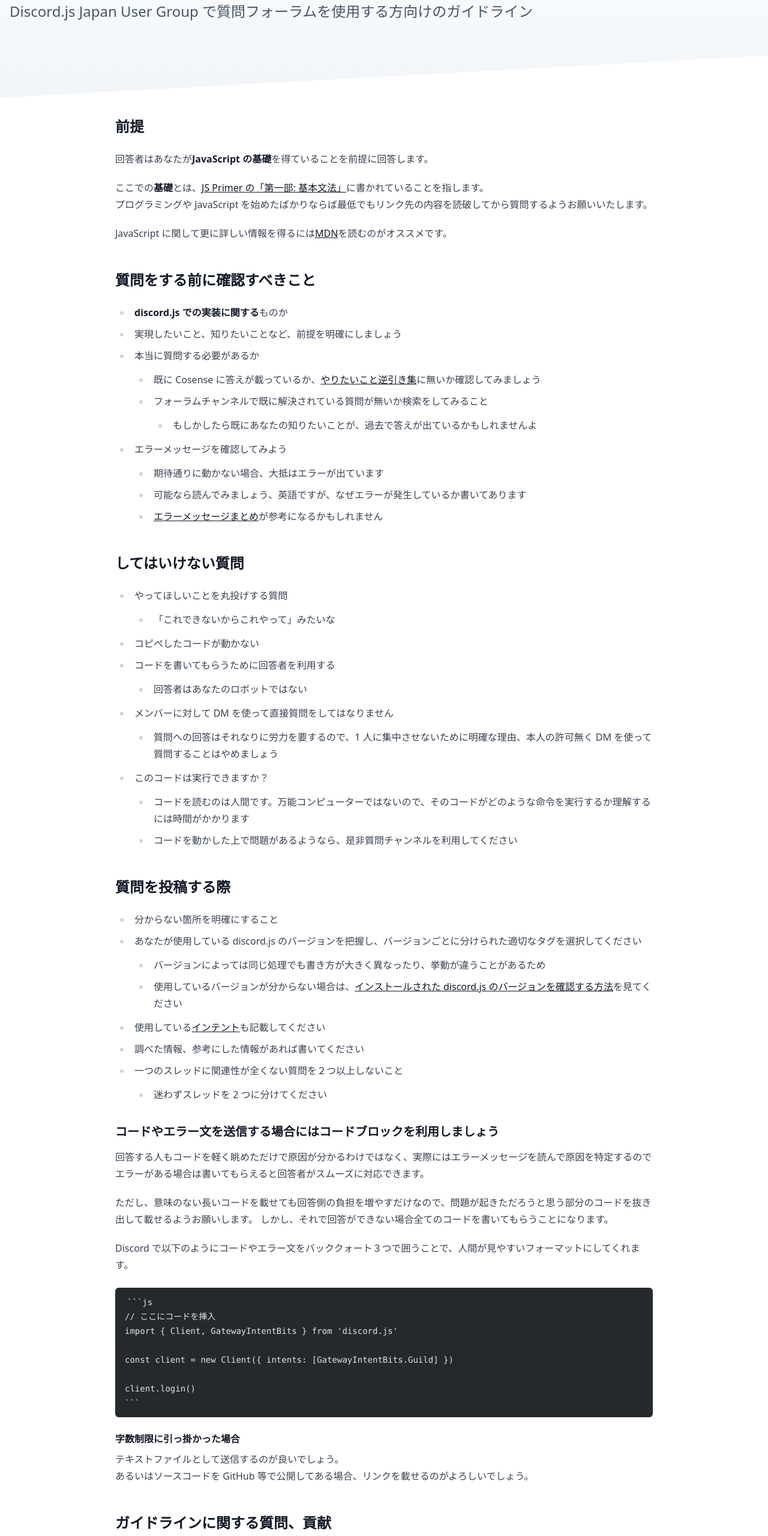
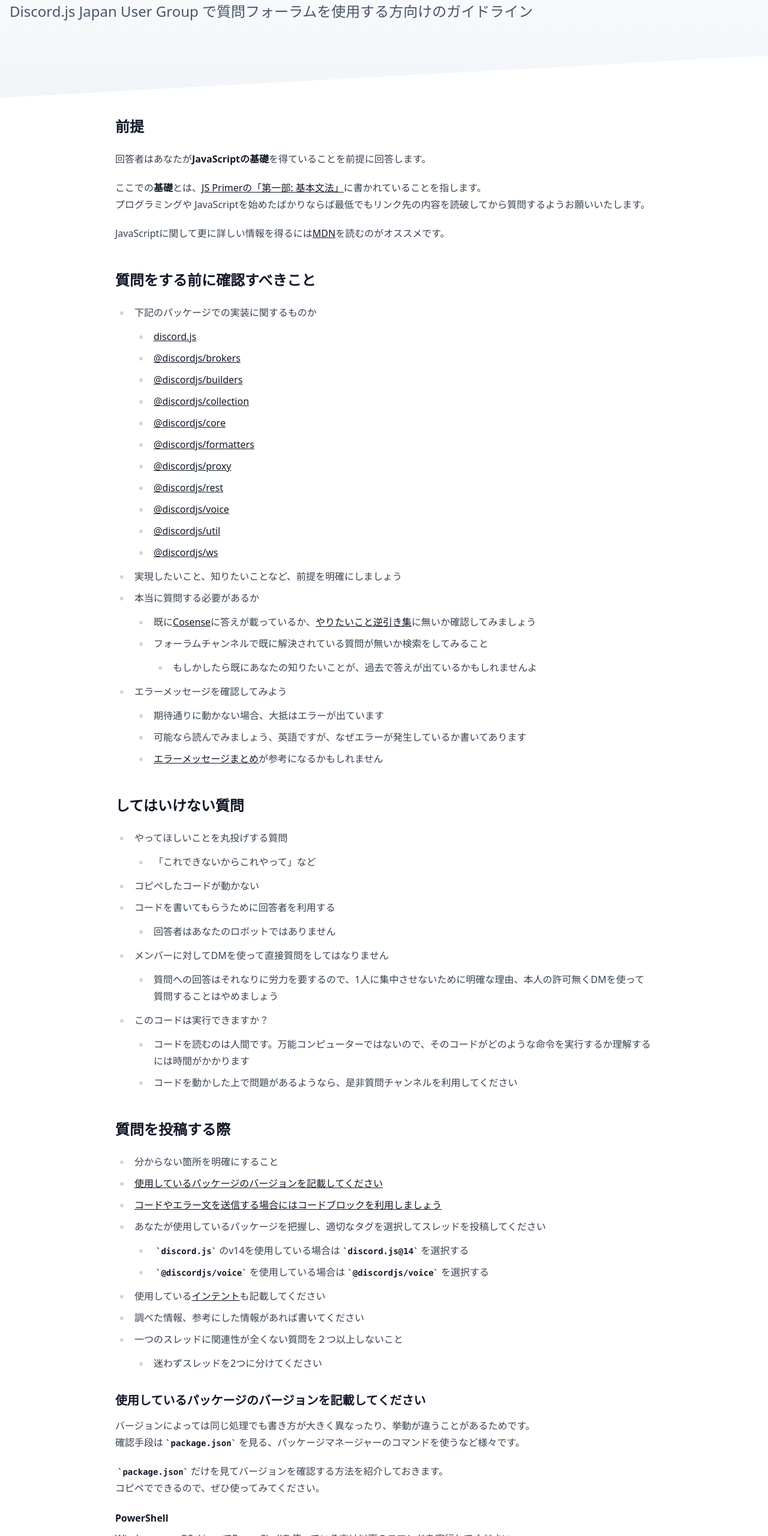
Before and after one commit to discordjs-japan/homepage, an Astro site: page /guidelines/questioner in a window 1280 px wide. Shown: the part 239-2800 px from the top of the page at 60% size. Built offline with nearby package versions, Linux system fonts and the light colour scheme; Astro itself is replaced by a stand-in of ours.

Commit message:
ガイドライン更新

`````diff
--- a/src/pages/guidelines/questioner.mdx
+++ b/src/pages/guidelines/questioner.mdx
@@ -6,19 +6,30 @@
 
 ## 前提
 
-回答者はあなたが**JavaScript の基礎**を得ていることを前提に回答します。
+回答者はあなたが**JavaScriptの基礎**を得ていることを前提に回答します。
 
-ここでの**基礎**とは、[JS Primer の「第一部: 基本文法」](https://jsprimer.net/basic/)に書かれていることを指します。
-プログラミングや JavaScript を始めたばかりならば最低でもリンク先の内容を読破してから質問するようお願いいたします。
+ここでの**基礎**とは、[JS Primerの「第一部: 基本文法」](https://jsprimer.net/basic/)に書かれていることを指します。
+プログラミングや JavaScriptを始めたばかりならば最低でもリンク先の内容を読破してから質問するようお願いいたします。
 
-JavaScript に関して更に詳しい情報を得るには[MDN](https://developer.mozilla.org/ja/docs/Web/JavaScript)を読むのがオススメです。
+JavaScriptに関して更に詳しい情報を得るには[MDN](https://developer.mozilla.org/ja/docs/Web/JavaScript)を読むのがオススメです。
 
 ## 質問をする前に確認すべきこと
 
-- **discord.js での実装に関する**ものか
+- 下記のパッケージでの実装に関するものか
+  - [discord.js](https://github.com/discordjs/discord.js/tree/main/packages/discord.js)
+  - [@discordjs/brokers](https://github.com/discordjs/discord.js/tree/main/packages/brokers)
+  - [@discordjs/builders](https://github.com/discordjs/discord.js/tree/main/packages/builders)
+  - [@discordjs/collection](https://github.com/discordjs/discord.js/tree/main/packages/collection)
+  - [@discordjs/core](https://github.com/discordjs/discord.js/tree/main/packages/core)
+  - [@discordjs/formatters](https://github.com/discordjs/discord.js/tree/main/packages/formatters)
+  - [@discordjs/proxy](https://github.com/discordjs/discord.js/tree/main/packages/proxy)
+  - [@discordjs/rest](https://github.com/discordjs/discord.js/tree/main/packages/rest)
+  - [@discordjs/voice](https://github.com/discordjs/discord.js/tree/main/packages/voice)
+  - [@discordjs/util](https://github.com/discordjs/discord.js/tree/main/packages/util)
+  - [@discordjs/ws](https://github.com/discordjs/discord.js/tree/main/packages/ws)
 - 実現したいこと、知りたいことなど、前提を明確にしましょう
 - 本当に質問する必要があるか
-  - 既に Cosense に答えが載っているか、[やりたいこと逆引き集](https://cosen.se/discordjs-japan/やりたいこと逆引き集)に無いか確認してみましょう
+  - 既に[Cosense](https://cosen.se/discordjs-japan)に答えが載っているか、[やりたいこと逆引き集](https://cosen.se/discordjs-japan/やりたいこと逆引き集)に無いか確認してみましょう
   - フォーラムチャンネルで既に解決されている質問が無いか検索をしてみること
     - もしかしたら既にあなたの知りたいことが、過去で答えが出ているかもしれませんよ
 - エラーメッセージを確認してみよう
@@ -29,12 +40,12 @@
 ## してはいけない質問
 
 - やってほしいことを丸投げする質問
-  - 「これできないからこれやって」みたいな
+  - 「これできないからこれやって」など
 - コピペしたコードが動かない
 - コードを書いてもらうために回答者を利用する
-  - 回答者はあなたのロボットではない
-- メンバーに対して DM を使って直接質問をしてはなりません
-  - 質問への回答はそれなりに労力を要するので、1 人に集中させないために明確な理由、本人の許可無く DM を使って質問することはやめましょう
+  - 回答者はあなたのロボットではありません
+- メンバーに対してDMを使って直接質問をしてはなりません
+  - 質問への回答はそれなりに労力を要するので、1人に集中させないために明確な理由、本人の許可無くDMを使って質問することはやめましょう
 - このコードは実行できますか？
   - コードを読むのは人間です。万能コンピューターではないので、そのコードがどのような命令を実行するか理解するには時間がかかります
   - コードを動かした上で問題があるようなら、是非質問チャンネルを利用してください
@@ -42,13 +53,67 @@
 ## 質問を投稿する際
 
 - 分からない箇所を明確にすること
-- あなたが使用している discord.js のバージョンを把握し、バージョンごとに分けられた適切なタグを選択してください
-  - バージョンによっては同じ処理でも書き方が大きく異なったり、挙動が違うことがあるため
-  - 使用しているバージョンが分からない場合は、[インストールされた discord.js のバージョンを確認する方法](https://cosen.se/discordjs-japan/インストールされたDiscord.jsのバージョンを確認する方法)を見てください
+- [使用しているパッケージのバージョンを記載してください](#使用しているパッケージのバージョンを記載してください)
+- [コードやエラー文を送信する場合にはコードブロックを利用しましょう](#コードやエラー文を送信する場合にはコードブロックを利用しましょう)
+- あなたが使用しているパッケージを把握し、適切なタグを選択してスレッドを投稿してください
+  - `discord.js`のv14を使用している場合は`discord.js@14`を選択する
+  - `@discordjs/voice`を使用している場合は`@discordjs/voice`を選択する
 - 使用している[インテント](https://cosen.se/discordjs-japan/Intents)も記載してください
 - 調べた情報、参考にした情報があれば書いてください
 - 一つのスレッドに関連性が全くない質問を２つ以上しないこと
-  - 迷わずスレッドを 2 つに分けてください
+  - 迷わずスレッドを2つに分けてください
+
+### 使用しているパッケージのバージョンを記載してください
+
+バージョンによっては同じ処理でも書き方が大きく異なったり、挙動が違うことがあるためです。
+確認手段は`package.json`を見る、パッケージマネージャーのコマンドを使うなど様々です。
+
+`package.json`だけを見てバージョンを確認する方法を紹介しておきます。
+コピペでできるので、ぜひ使ってみてください。
+
+#### PowerShell
+
+Windows, macOS, LinuxでPowerShellを使っている方は以下のコマンドを実行してください。
+
+```powershell
+Get-Content ./package.json |
+  Select-String -Pattern '@discordjs/(brokers|builders|collection|core|formatters|proxy|rest|voice|util|ws)|discord\.js' |
+  ForEach-Object {
+    $line = ($_.Line -replace '[",:]', '').Trim()
+    $parts = $line -split '\s+'
+    "{0,-22} {1}" -f $parts[0], $parts[1]
+  }
+```
+
+実行すると、以下のような出力結果が出るはずなので、それをコピペしてください。
+
+```plaintext
+@discordjs/brokers     1.0.0
+@discordjs/builders    1.9.0
+@discordjs/collection  2.1.1
+@discordjs/core        2.0.0
+@discordjs/formatters  0.5.0
+@discordjs/proxy       2.1.1
+@discordjs/rest        2.4.0
+@discordjs/util        1.1.1
+@discordjs/voice       0.17.0
+@discordjs/ws          2.0.0
+discord.js             14.16.3
+```
+
+#### UNIX
+
+UNIX-likeなシェルを使っている方は以下のコマンドを実行してください。
+ただし、`cat`と`grep`、`sed`、`awk`が使える環境であることを前提としています。
+
+```sh
+cat ./package.json \
+  | grep -E '@discordjs/(brokers|builders|collection|core|formatters|proxy|rest|voice|util|ws)|discord\.js' \
+  | sed 's/[",:]//g' \
+  | awk '{ printf "%-22s %s\n", $1, $2 }'
+```
+
+[PowerShellセクション](#powershell)と同じような出力結果が出るので、それをコピペしてください。
 
 ### コードやエラー文を送信する場合にはコードブロックを利用しましょう
 
@@ -57,7 +122,7 @@
 ただし、意味のない長いコードを載せても回答側の負担を増やすだけなので、問題が起きただろうと思う部分のコードを抜き出して載せるようお願いします。
 しかし、それで回答ができない場合全てのコードを書いてもらうことになります。
 
-Discord で以下のようにコードやエラー文をバッククォート３つで囲うことで、人間が見やすいフォーマットにしてくれます。
+Discordで以下のようにコードやエラー文をバッククォート2つで囲うことで、人間が見やすいフォーマットにしてくれます。
 
 ````
 ```js
@@ -73,11 +138,11 @@
 #### 字数制限に引っ掛かった場合
 
 テキストファイルとして送信するのが良いでしょう。
-あるいはソースコードを GitHub 等で公開してある場合、リンクを載せるのがよろしいでしょう。
+あるいはソースコードをGitHub等で公開してある場合、リンクを載せるのがよろしいでしょう。
 
 ## ガイドラインに関する質問、貢献
 
-それらは全て、当 Discord サーバーの[提案フォーラム](https://discord.com/invite/25FDrsU9RE)にて受け付けます。
+それらは全て、当Discordサーバーの[提案フォーラム](https://discord.com/invite/25FDrsU9RE)にて受け付けます。
 
 質問の場合は**質問**タグを付けて投稿してください。
 
`````
